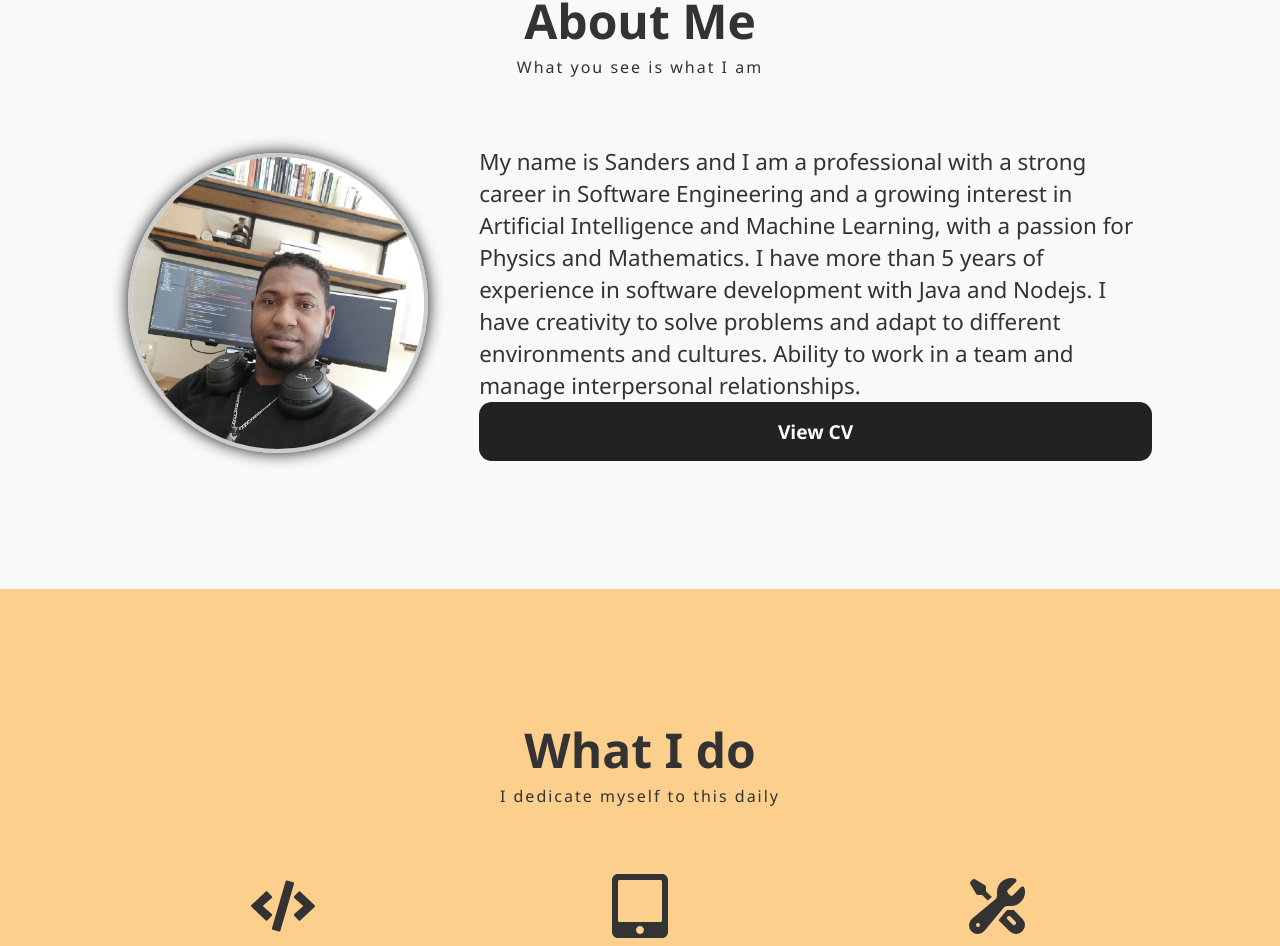
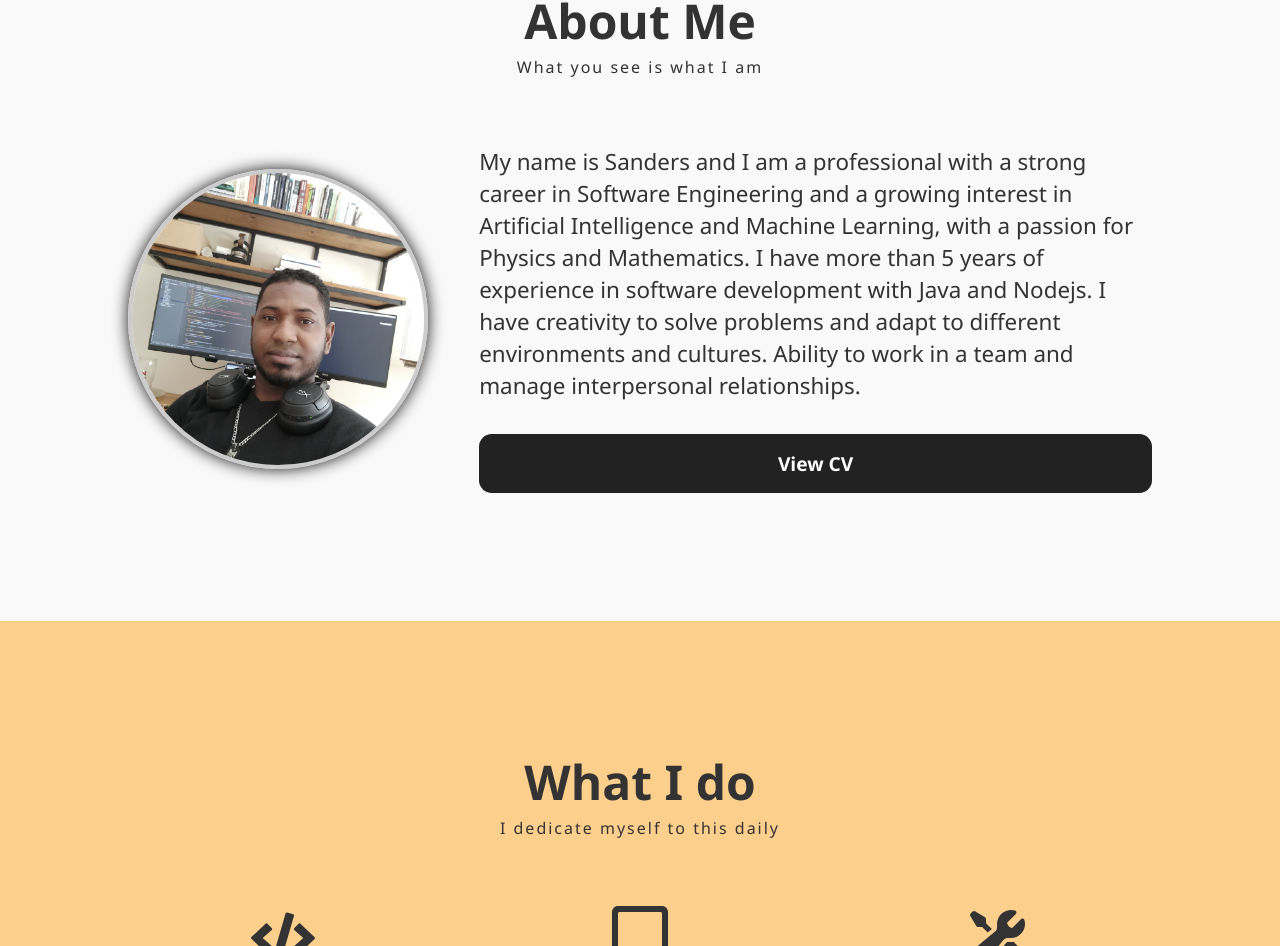
Before and after one commit to untalsanders/untalsanders.github.io, a Next.js app: page / in a window 1280 px wide. Shown: the part 1008-1954 px from the top of the page. Built offline with nearby package versions, Linux system fonts and the light colour scheme; a web font is replaced by a local one.

Commit message:
fix: fixed gap about page section
Signed-off-by: Sanders Gutiérrez <ing.sanders@gmail.com>

```diff
--- a/src/components/About.jsx
+++ b/src/components/About.jsx
@@ -34,7 +34,8 @@ const AboutContentSection = styled.div`
     display: flex;
     flex-direction: column;
     align-items: center;
-    column-gap: clamp(2rem,4vw,8rem);
+    row-gap: clamp(1rem, 4vh, 2rem);
+    column-gap: clamp(2rem, 4vw, 8rem);
 
     @media only screen and (min-width: 64em) {
         display: grid;
```
